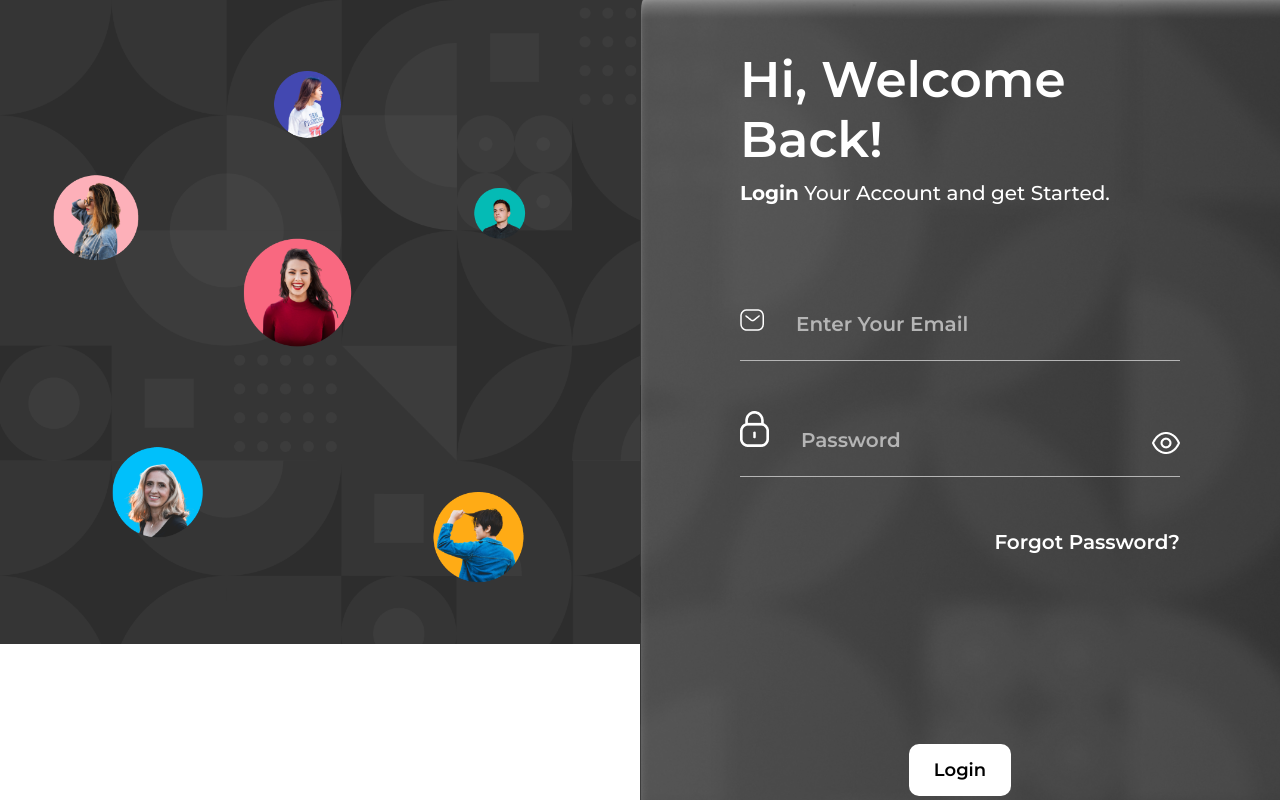
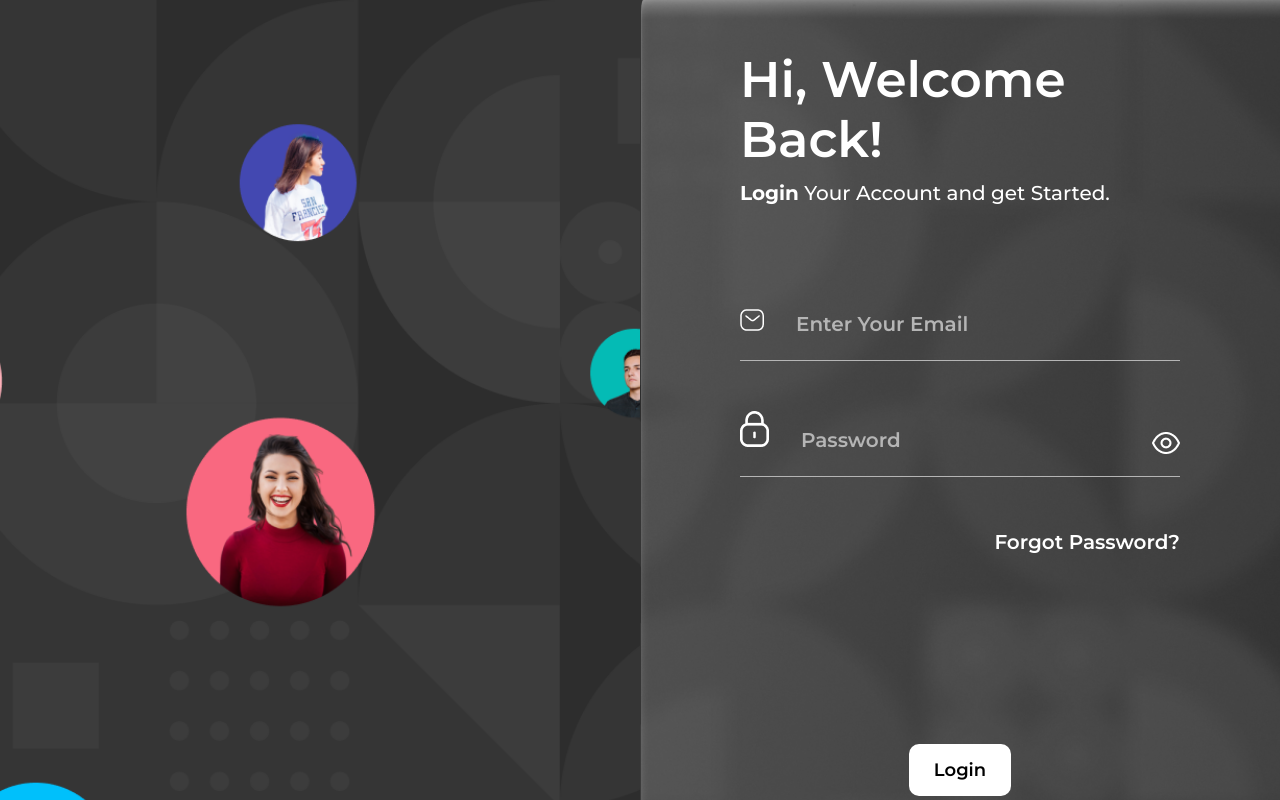
Before and after one commit to bilalbhatti139/Scan-Web, a React (Create React App) app: page /login in a window 1280 px wide. Shown: the top 800 px of the page. Built offline with nearby package versions, Linux system fonts and the light colour scheme.

Commit message:
updated animations

```diff
--- a/src/components/loginForm/index.js
+++ b/src/components/loginForm/index.js
@@ -1,7 +1,7 @@
 import React from "react";
 
 // import images
-import left from "../../assets/login-image-left.png";
+
 import message from "../../assets/message.png";
 import lock from "../../assets/lock.png";
 import eye from "../../assets/eye.png";
@@ -14,9 +14,7 @@ import "./style.scss";
 const LoginForm = () => {
   return (
     <div className="login-main-wrapper">
-      <div className="login-main-wrapper__left-content">
-        <img src={left} alt="login-img" className="img-fluid" />
-      </div>
+      <div className="login-main-wrapper__left-content"></div>
       <div className="login-main-wrapper__login-form">
         <div className="login-main-wrapper__login-content">
           <h1>Hi, Welcome Back!</h1>
--- a/src/components/loginForm/style.scss
+++ b/src/components/loginForm/style.scss
@@ -7,6 +7,11 @@
   }
 
   &__left-content {
+    background: url("../../assets/login-image-left.png");
+    background-size: cover;
+    background-repeat: no-repeat;
+    background-position: center center;
+
     @media (max-width: 767px) {
       display: none;
     }
```
